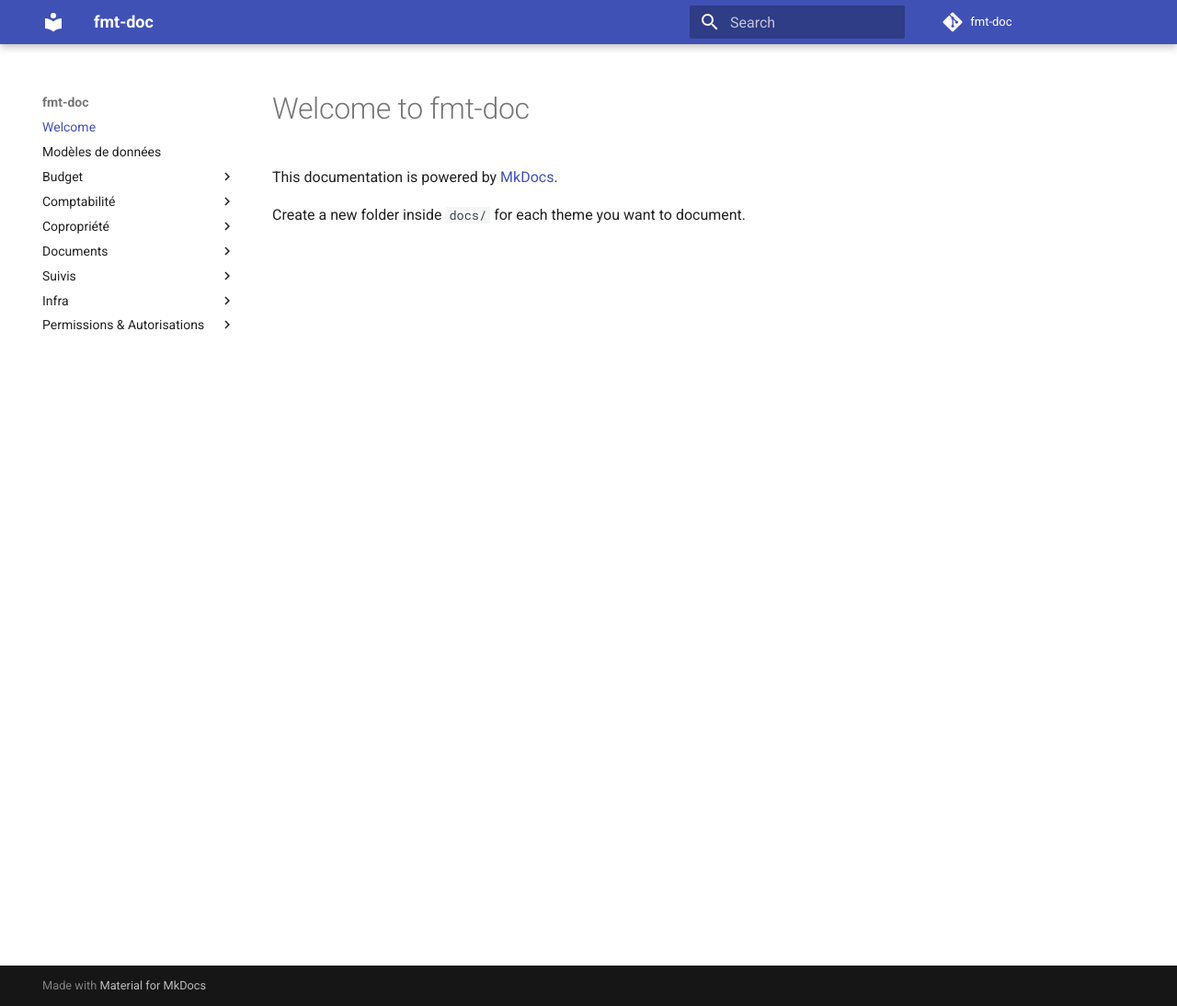
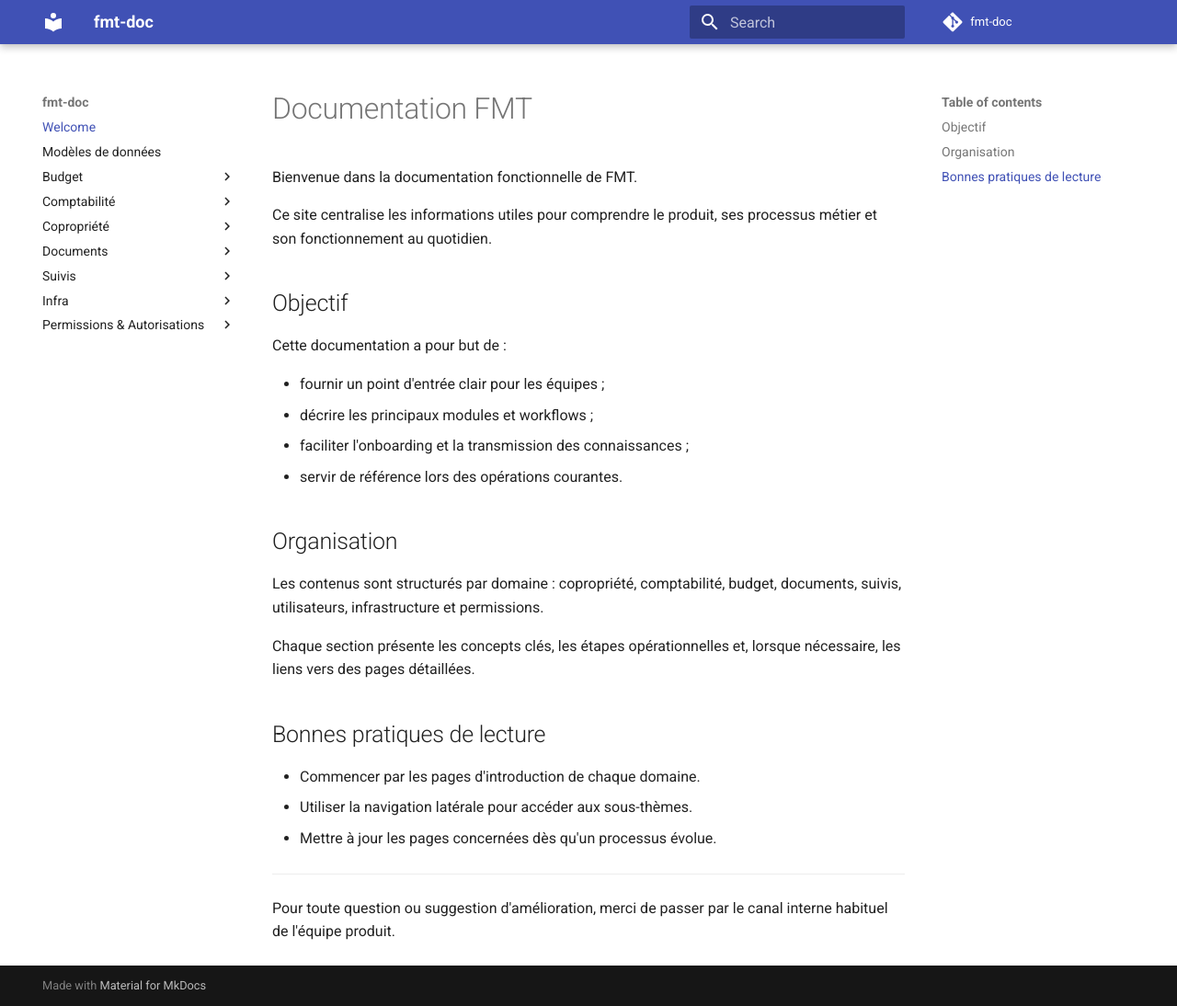
Before and after one commit to fmt-saas/fmt-doc, an MkDocs documentation site: the page built from docs/index.md, in a window 1280 px wide and 1094 px high. Shown: the whole window at 92% size. Built offline with MkDocs 1.6.1 and Material for MkDocs 9.7.7, drawn with Linux system fonts in a browser that asks for light colours; comment, search, counter and statistics services are not loaded.

Commit message:
Update French homepage content for documentation

```diff
--- a/docs/index.md
+++ b/docs/index.md
@@ -1,5 +1,30 @@
-# Welcome to fmt-doc
+# Documentation FMT
 
-This documentation is powered by [MkDocs](https://www.mkdocs.org/).
+Bienvenue dans la documentation fonctionnelle de FMT.
 
-Create a new folder inside `docs/` for each theme you want to document.
+Ce site centralise les informations utiles pour comprendre le produit, ses processus métier et son fonctionnement au quotidien.
+
+## Objectif
+
+Cette documentation a pour but de :
+
+- fournir un point d'entrée clair pour les équipes ;
+- décrire les principaux modules et workflows ;
+- faciliter l'onboarding et la transmission des connaissances ;
+- servir de référence lors des opérations courantes.
+
+## Organisation
+
+Les contenus sont structurés par domaine : copropriété, comptabilité, budget, documents, suivis, utilisateurs, infrastructure et permissions.
+
+Chaque section présente les concepts clés, les étapes opérationnelles et, lorsque nécessaire, les liens vers des pages détaillées.
+
+## Bonnes pratiques de lecture
+
+- Commencer par les pages d'introduction de chaque domaine.
+- Utiliser la navigation latérale pour accéder aux sous-thèmes.
+- Mettre à jour les pages concernées dès qu'un processus évolue.
+
+---
+
+Pour toute question ou suggestion d'amélioration, merci de passer par le canal interne habituel de l'équipe produit.
```
